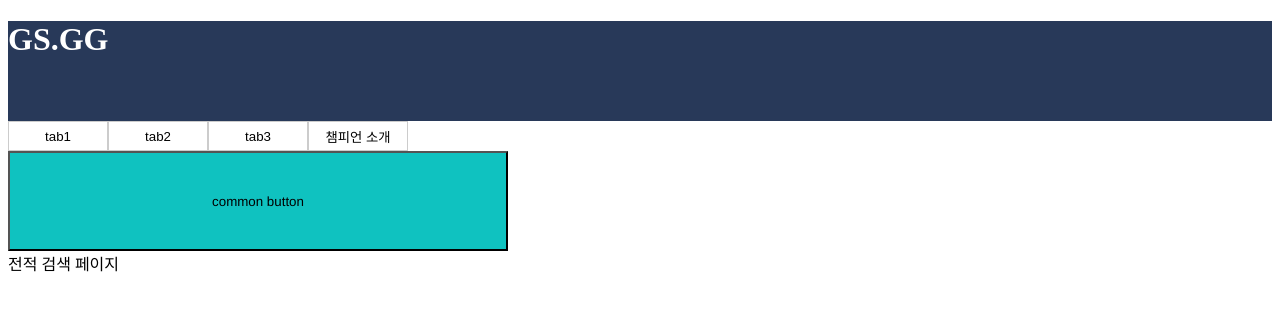
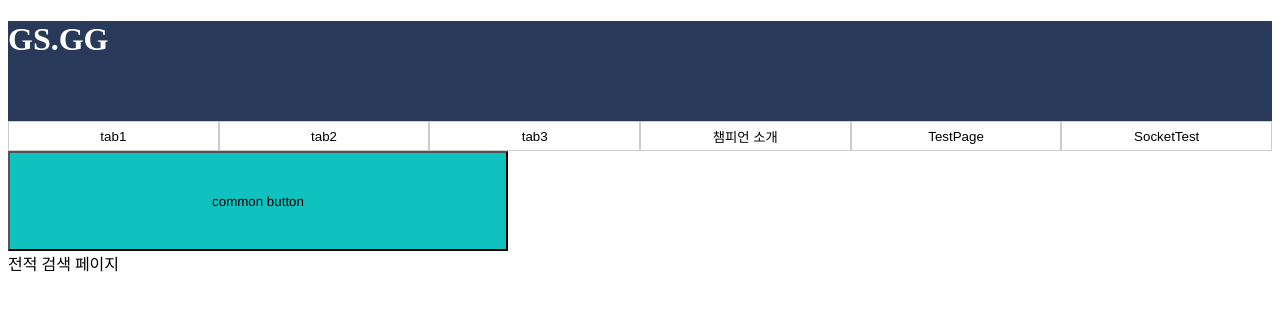
Before and after one commit to HeonHong/gsgg, a Vue app in the folder gs_gg_ui/: page / in a window 1280 px wide. Shown: the top 310 px of the page. Built offline with nearby package versions, Linux system fonts and the light colour scheme.

Commit message:
fix. css 테스트

```diff
--- a/gs_gg_ui/src/components/TabButtons.vue
+++ b/gs_gg_ui/src/components/TabButtons.vue
@@ -1,9 +1,49 @@
 <template lang="">
+
+        <input type="button" class="tabBtn"
+            @click="componentChg(objBtn.id)" :value="objBtn.tabName">
+
+            <!-- <button @click="console.log(this.objBtn)">{{this.objBtn.tabName}}</button> -->
+</template>
+
+<script>
+import apiCall from "@/js/mixins/api/api-call.js"
+
+export default {
+    mixins:[apiCall],
+
+    methods: {
+        componentChg(idNum) {
+            this.pageIDNum = idNum;
+            this.$emit("componentChg", idNum);
+        }
+    },
+
+    props: {
+        objBtn: Object
+    },
+}
+</script>
+
+<style scoped>
+    .tabBtn {
+        flex: 1;
+        height: 30px;
+        background-color: #fff; /* 초기 배경 색상 */
+        border: 1px solid #ccc; /* 테두리 스타일 및 색상 */
+        cursor: pointer;
+        transition: background-color 0.3s; /* 호버 시 배경 색상 전환을 */
+    }
+    .tabBtn:hover {
+        background-color: #ccc;
+    }
+</style>
+<!-- <template lang="">
     <div>
         <button class="tabBtn"
             @click="componentChg(objBtn.id)">{{objBtn.tabName}}</button>
 
-            <!-- <button @click="console.log(this.objBtn)">{{this.objBtn.tabName}}</button> -->
+            <button @click="console.log(this.objBtn)">{{this.objBtn.tabName}}</button>
     </div>
 </template>
 
@@ -38,4 +78,4 @@ export default {
     .tabBtn:hover {
         background-color: #ccc;
     }
-</style>
+</style> -->
--- a/gs_gg_ui/src/views/HomePage.vue
+++ b/gs_gg_ui/src/views/HomePage.vue
@@ -87,6 +87,9 @@ export default {
                 {id: 1, tabName: "tab2"},
                 {id: 2, tabName: "tab3"},
                 {id: 3, tabName: "챔피언 소개", pagePath: '/characters'},
+                {id: 4, tabName: "TestPage", pagePath: '/test'},
+                {id: 5, tabName: "SocketTest", pagePath: '/sockettest'},
+
             ],
         }
     }
@@ -106,13 +109,17 @@ export default {
     background:var(--color1);
     color:white;
     cursor: pointer;
+    max-width: 100vw;
+
 }
 .search{
     display:flex;
     justify-content: flex-end;
 }
 .tab-btn-grp{
+    /* width: fit-content; */
+    max-width: 100vw;
+    justify-content: space-around;
     display: flex;
-    width: fit-content;
 }
 </style>
```
